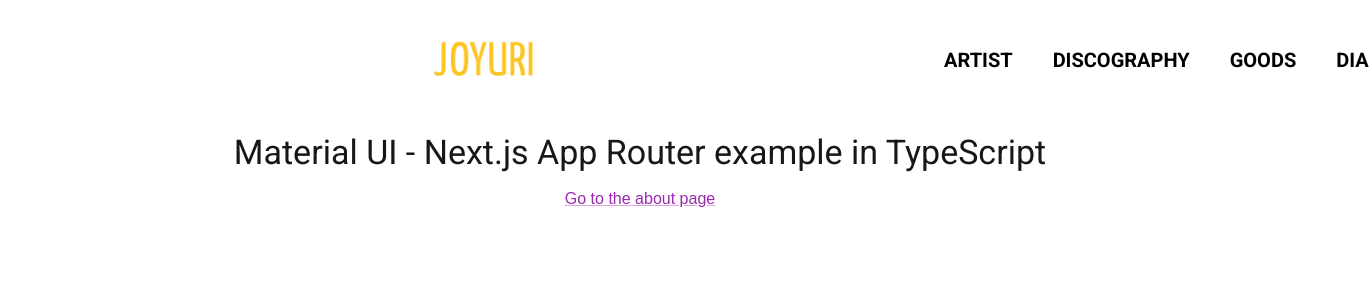
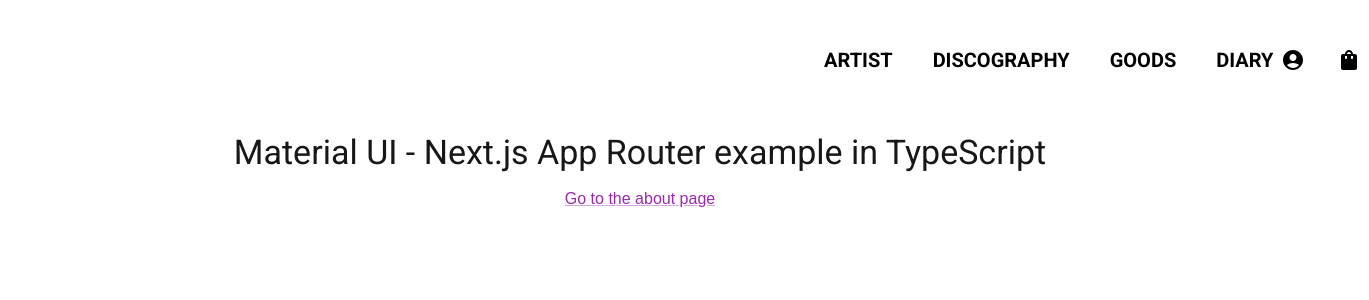
Before and after one commit to hyoni-ch/fan-site, a Next.js app: page / in a window 1280 px wide. Shown: the top 300 px of the page, 1369 px wide, since content can reach past the window. Built offline with nearby package versions, Linux system fonts and the light colour scheme; what @mui/material-nextjs would draw is missing.

Commit message:
헤드네브바 style 수정

```diff
--- a/src/components/headerNav.tsx
+++ b/src/components/headerNav.tsx
@@ -21,15 +21,20 @@ function HeaderNav() {
   const scrolling = useScrollAnimation();
 
   const { username, accessToken } = useAuthStore();
-
-  //!
   const [isHydrated, setIsHydrated] = useState(false);
+  const [isMainPage, setIsMainPage] = useState(false);
 
   useEffect(() => {
     setIsHydrated(true);
   }, []);
 
   useEffect(() => {
+    if (window.location.pathname === "/") {
+      setIsMainPage(true);
+    } else {
+      setIsMainPage(false);
+    }
+
     if (isHydrated) {
       console.log("헤더에서 상태:", { username, accessToken });
     }
@@ -46,11 +51,12 @@ function HeaderNav() {
   return (
     <>
       {/* 네비게이션 메뉴 */}
-      <AppBar sx={appBarStyle(scrolling)}>
+      <AppBar sx={appBarStyle(scrolling, isMainPage)}>
         <Toolbar sx={toolbarStyle}>
           {/* 로고 */}
-          <Link href="/">
-            <Box sx={logoBoxStyle}>
+
+          <Box sx={logoBoxStyle}>
+            <Link href="/">
               <Image
                 src="/images/jjoul.png"
                 alt="Logo"
@@ -58,8 +64,9 @@ function HeaderNav() {
                 height={120}
                 style={{ objectFit: "cover", cursor: "pointer" }}
               />
-            </Box>
-          </Link>
+            </Link>
+          </Box>
+
           {/* 메뉴바 */}
           <Box sx={menuBoxStyle}>
             {["artist", "discography", "goods", "diary"].map((tab) => (
--- a/src/styles/headerStyles.ts
+++ b/src/styles/headerStyles.ts
@@ -1,6 +1,6 @@
 // styles/headerStyles.ts
-export const appBarStyle = (scrolling: boolean) => ({
-  position: "fixed",
+export const appBarStyle = (scrolling: boolean, isMainPage: boolean) => ({
+  position: isMainPage ? "absolute" : "fixed",
   top: 0,
   left: 0,
   right: 0,
```
